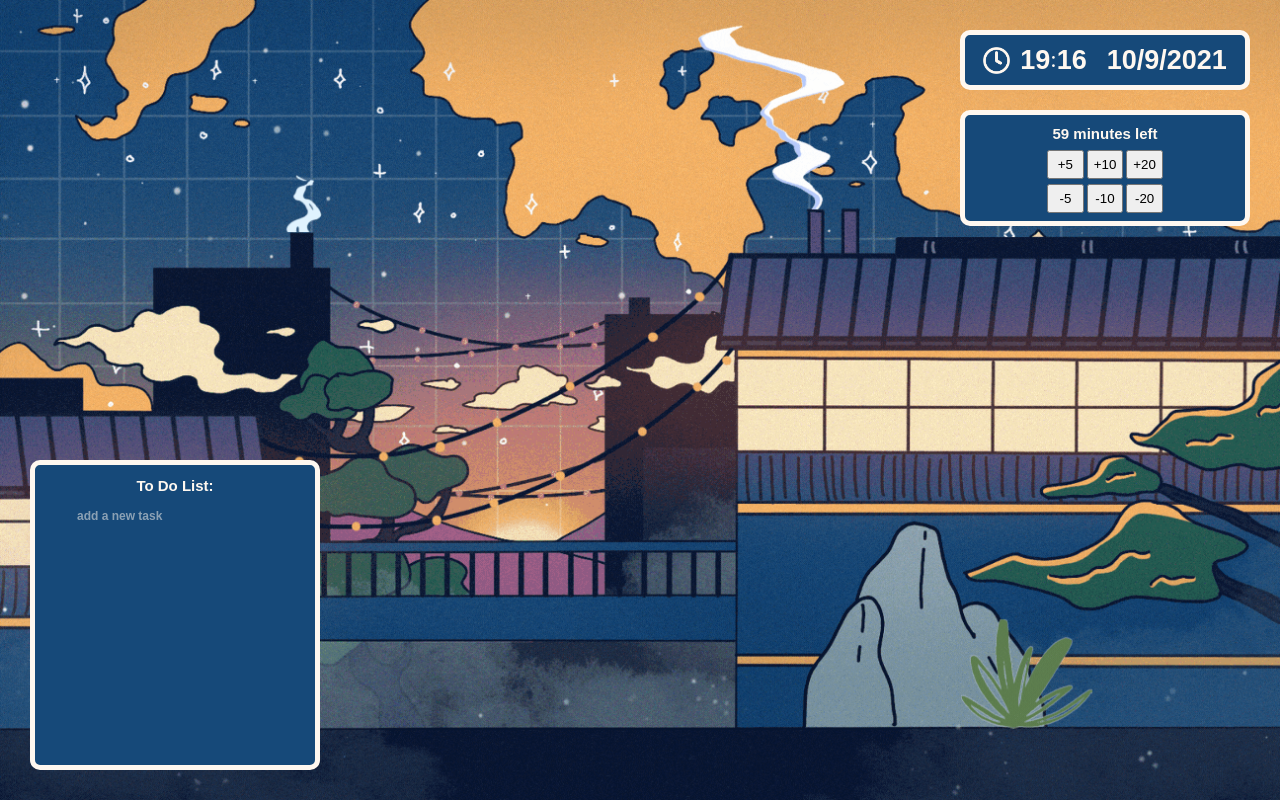
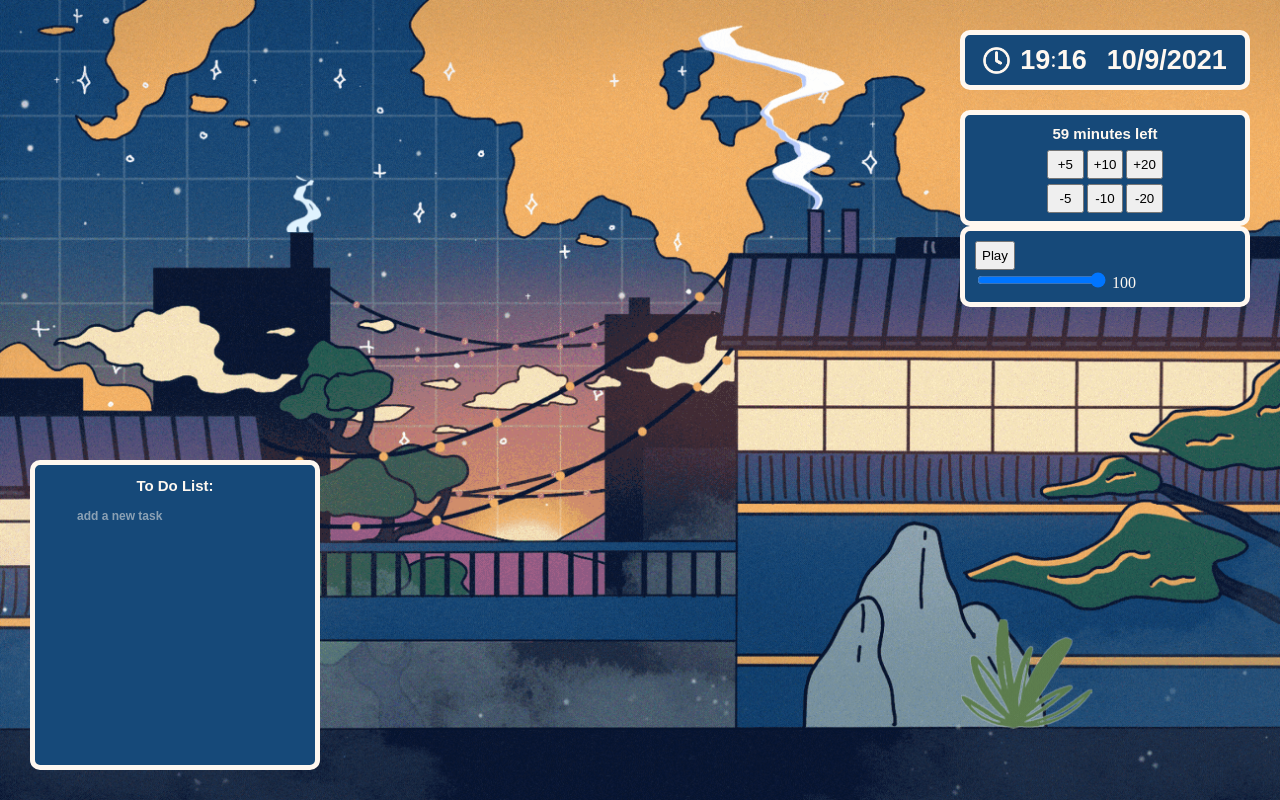
Before and after one commit to cindyngo44/cozy-corner, a Vue app: page / in a window 1280 px wide. Built offline with nearby package versions, Linux system fonts and the light colour scheme.

Commit message:
added basic audio and controls

```diff
--- /dev/null
+++ b/src/components/music-player.vue
@@ -0,0 +1,57 @@
+<template>
+  <div class="musicWrapper">
+    <audio ref="musicPlayer" src="../assets/audio/bell.mp3" @ended="isPlaying = false"></audio>
+    <button @click="playPause" class="playButton">{{ isPlaying ? "Pause" : "Play" }}</button>
+    <div class="slidecontainer">
+      <input type="range" min="0" max="100" v-model="volume" class="slider" id="myRange" />
+      {{volume}}
+    </div>
+  </div>
+</template>
+
+<script>
+export default {
+  name: "timer",
+  data() {
+    return {
+      isPlaying: false,
+      musicSource: '../assets/audio/bell.mp3',
+      volume: 100
+    }
+  },
+  methods: {
+    playPause() {
+      if (this.isPlaying) {
+        this.$refs.musicPlayer.pause()
+      } else {
+        this.$refs.musicPlayer.play()
+      }
+      this.isPlaying = !this.isPlaying
+    }
+  },
+  mounted() {
+    this.$refs.musicPlayer.load()
+  },
+  watch: {
+    volume (v) {
+      this.$refs.musicPlayer.volume = v / 100.0
+    }
+  }
+}
+
+</script>
+
+<style>
+.musicWrapper {
+  background: #164979;
+  border-radius: 10px;
+  border-width: thick;
+  border-style: solid;
+  border-color: #fff8f0;
+  color: #fff8f0;
+  padding: 10px;
+}
+.playButton {
+  padding: 5px;
+}
+</style>
--- a/src/views/cozyCorner-Home.vue
+++ b/src/views/cozyCorner-Home.vue
@@ -4,6 +4,7 @@
             <div class="timeContainer">
                 <clock class="clock"/>
                 <timer class="timer"/>
+                <music-player></music-player>
             </div>
             <todo class="todo"/>
         </div>
@@ -14,12 +15,15 @@
     import Clock from "../components/clock"
     import Timer from "../components/timer"
     import Todo from "../components/todo"
+    import MusicPlayer from "../components/music-player"
+
     export default {
         name: "Home",
         components: {
             Clock,
             Timer,
             Todo,
+            MusicPlayer
         },
     };
 
```
Also changed, not shown: 1 other file (tests, documents, lock files or other folders).
